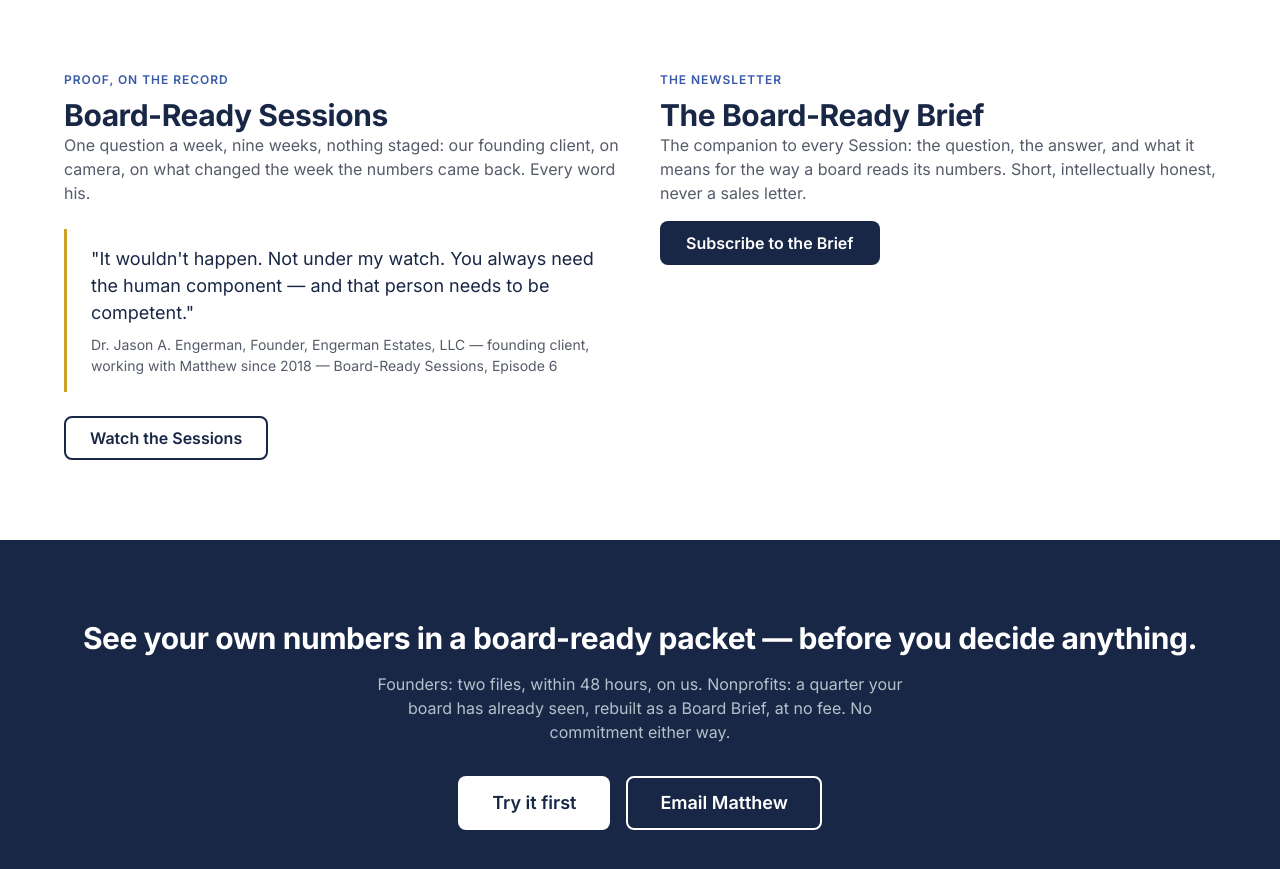
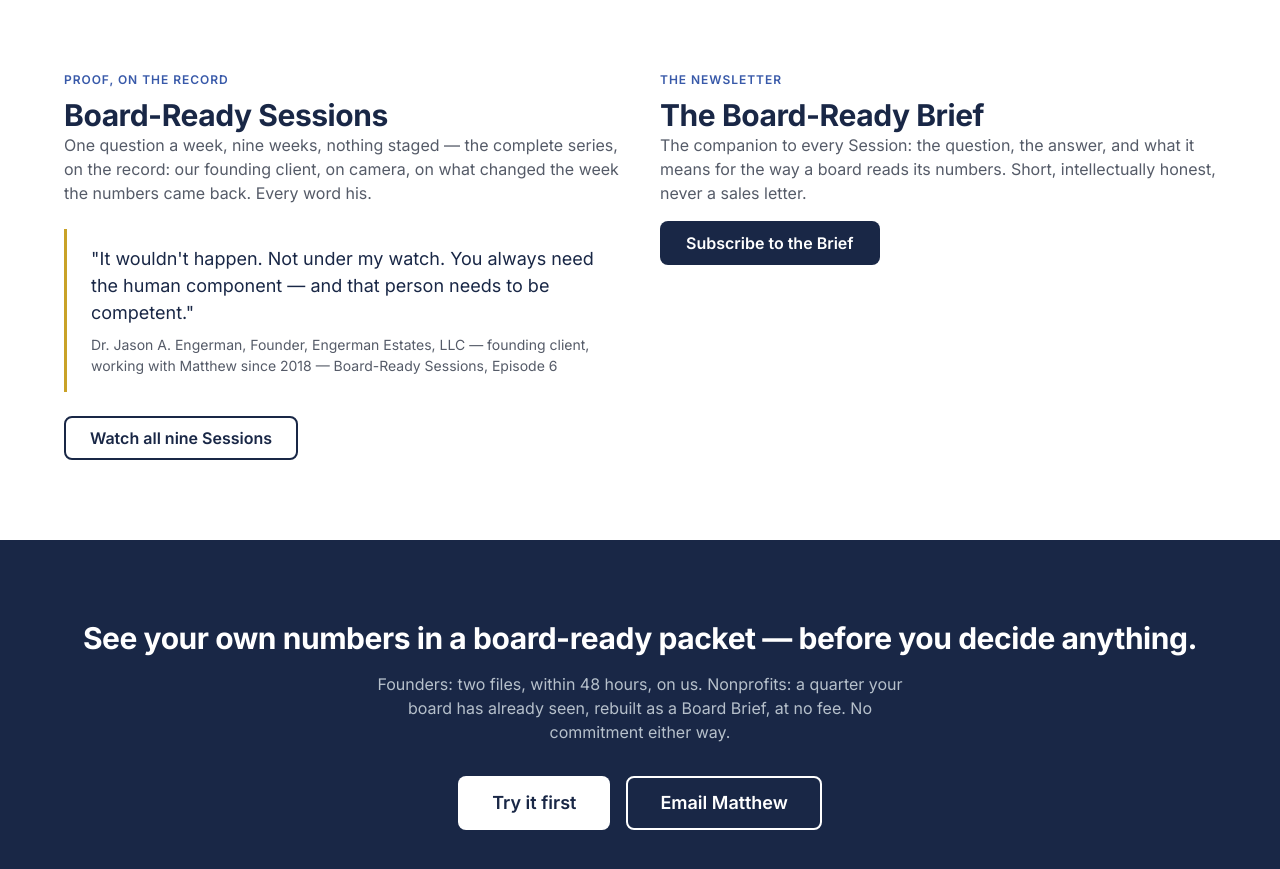
Before and after one commit to Engerman-Solutions/E-Solutions, a plain HTML site: page website/index.html in a window 1280 px wide. Shown: the part 2800-3669 px from the top of the page. Drawn offline with Linux system fonts and the light colour scheme.

Commit message:
Home: Sessions block says the nine-episode series is complete; button reads "Watch all nine Sessions"
Co-Authored-By: Claude Fable 5.1 <noreply@anthropic.com>
Claude-Session: https://claude.ai/code/session_01Y6Giwj12g9ac7FP6e51Brt

```diff
--- a/website/index.html
+++ b/website/index.html
@@ -184,9 +184,9 @@
         <div>
           <p class="overline">Proof, on the record</p>
           <h2 id="sessions-heading">Board-Ready Sessions</h2>
-          <p class="text-secondary">One question a week, nine weeks, nothing staged: our founding client, on camera, on what changed the week the numbers came back. Every word his.</p>
+          <p class="text-secondary">One question a week, nine weeks, nothing staged — the complete series, on the record: our founding client, on camera, on what changed the week the numbers came back. Every word his.</p>
           <blockquote class="quote">"It wouldn't happen. Not under my watch. You always need the human component — and that person needs to be competent."<cite>Dr. Jason A. Engerman, Founder, Engerman Estates, LLC — founding client, working with Matthew since 2018 — Board-Ready Sessions, Episode 6</cite></blockquote>
-          <a href="pages/sessions.html" class="btn btn--secondary">Watch the Sessions</a>
+          <a href="pages/sessions.html" class="btn btn--secondary">Watch all nine Sessions</a>
         </div>
         <div>
           <p class="overline">The newsletter</p>
```
